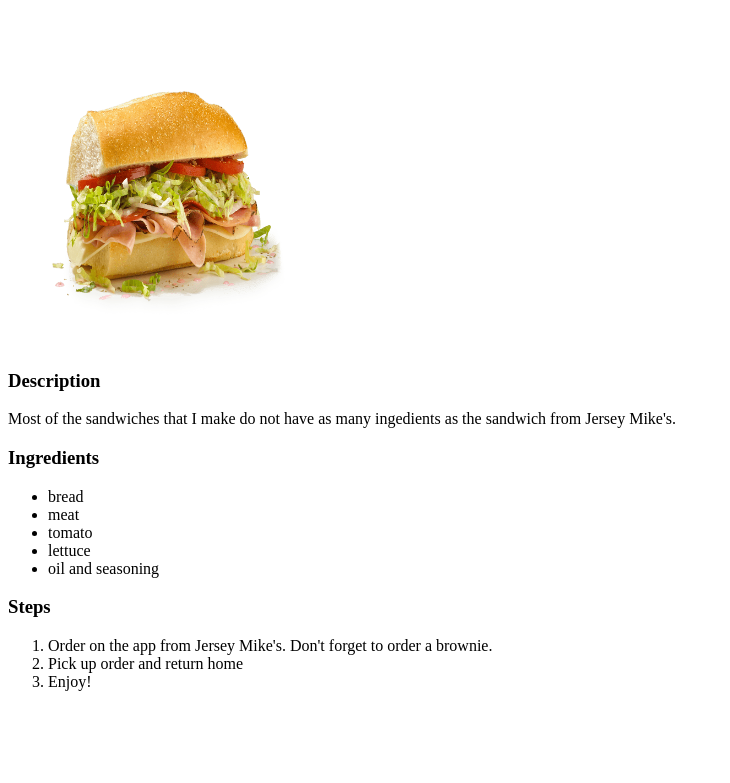
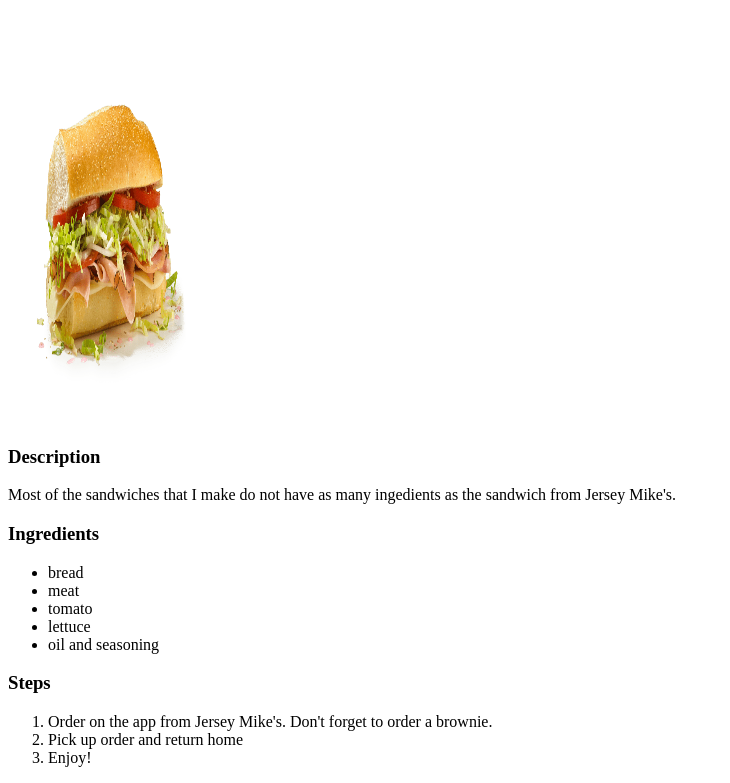
Before and after one commit to PetiteSqueaker/odin-recipes, a plain HTML site: page recipes/sandwich.html in a window 1280 px wide. Shown: the part 61-844 px from the top of the page, without its empty margins (0-730 px from the left). Before the commit the page ends 800 px from the top, so only its background shows below. Drawn offline with Linux system fonts and the light colour scheme.

Commit message:
Edit index.html Edit recipes.sandwich.html

```diff
--- a/recipes/sandwich.html
+++ b/recipes/sandwich.html
@@ -8,7 +8,7 @@
 <body>
     <h1>Sandwich</h1>
     <br>
-    <img src="../images/sandwich.png" alt="A photo of an Italian Sandwich from Jersey Mike's" height="310" width="310">
+    <img src="../images/sandwich.png" alt="A photo of an Italian Sandwich from Jersey Mike's" height="386" width="200">
     <h3>Description</h3>
     <p>Most of the sandwiches that I make do not have as many ingedients as the sandwich from Jersey Mike's.</p>
     <h3>Ingredients</h3>
```
Also changed, not shown: index.html (+2 -1 lines).
